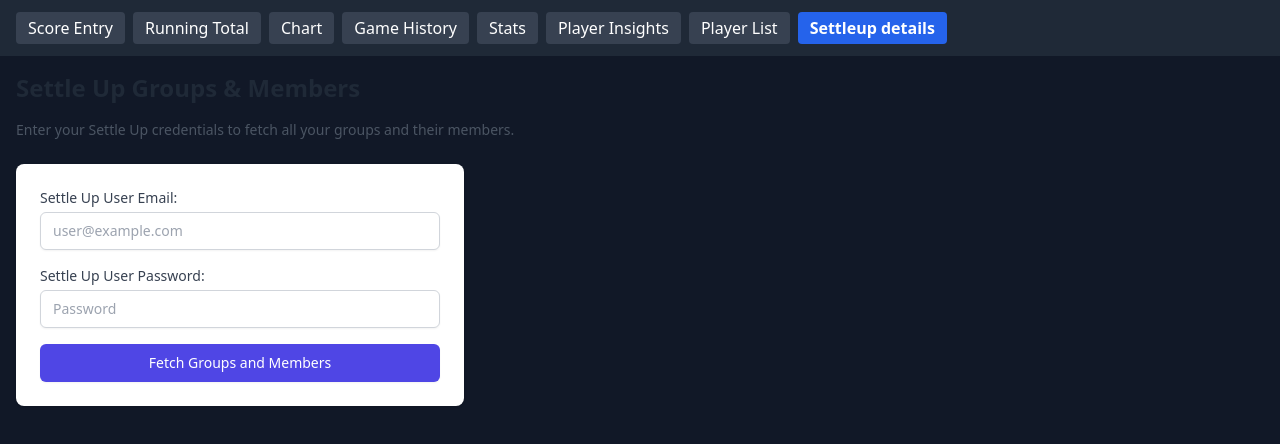
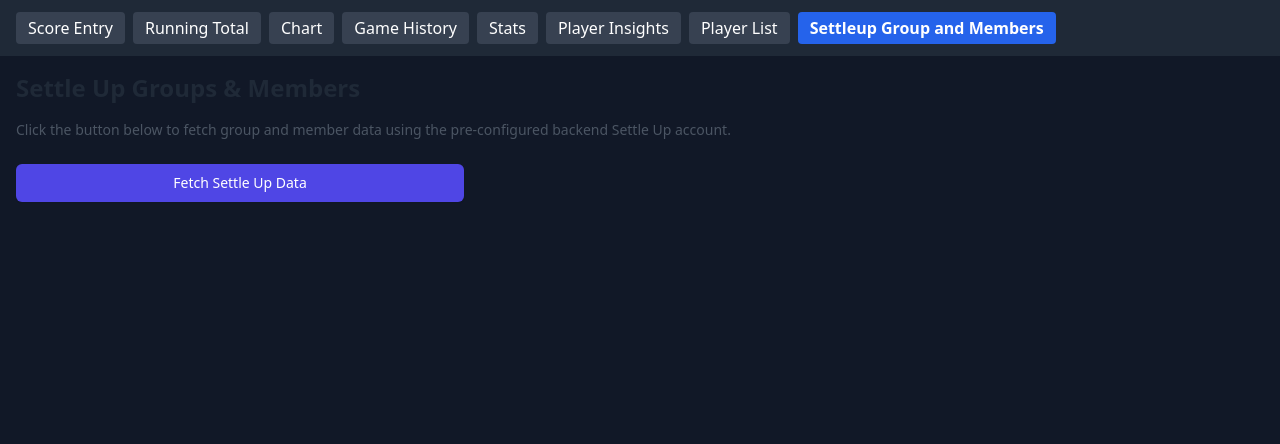
Before and after one commit to KTee1986/mahjong-tracker, a Next.js app: page /settleup-groups-members in a window 1280 px wide. Shown: the top 444 px of the page. Built offline with nearby package versions, Linux system fonts and the light colour scheme.

Commit message:
Settleup: add permission column for each memeber3

```diff
--- a/components/Layout.js
+++ b/components/Layout.js
@@ -12,7 +12,7 @@ const navItems = [
   /*{ label: "Advanced Stats", path: "/advanced-stats" },
   { label: "Head-to-Head", path: "/head-to-head" },*/
   { label: "Player List", path: "/player-list" },
-  { label: "Settleup details", path: "/settleup-groups-members" },
+  { label: "Settleup Group and Members", path: "/settleup-groups-members" },
 ];
 
 export default function Layout({ children }) {
--- a/pages/settleup-groups-members.js
+++ b/pages/settleup-groups-members.js
@@ -1,44 +1,43 @@
-// pages/settleup-groups-members.js (or any name you prefer)
-import { useState } from "react";
+// pages/settleup-groups-members.js (Using Backend Authentication)
+import { useState, useEffect } from "react";
 import Layout from "../components/Layout"; // Assuming you have a Layout component
+import { useRouter } from "next/router";
 
 export default function SettleUpGroupsAndMembers() {
-  // State for user inputs
-  const [email, setEmail] = useState("");
-  const [password, setPassword] = useState("");
-
-  // State for API interaction
+  const router = useRouter();
   const [isLoading, setIsLoading] = useState(false);
   const [error, setError] = useState("");
-
-  // State to store the fetched data (groups with their members)
-  // Structure: [{ id: 'groupId', name: 'GroupName', members: [{ memberId: 'mId', name: 'MemberName', active: true/false }], fetchError: boolean }, ...]
+  const [message, setMessage] = useState("");
+  // Expects members to have { memberId, name, active, permission }
   const [groupData, setGroupData] = useState(null);
 
+  // Optional: Add authentication check for your own application if needed
+  // useEffect(() => {
+  //   const loggedIn = sessionStorage.getItem("isLoggedIn"); // Or your auth method
+  //   if (loggedIn !== "true") {
+  //     router.replace("/login"); // Redirect to your app's login if needed
+  //   }
+  // }, [router]);
+
   /**
-   * Handles the form submission to fetch groups and their members.
+   * Handles fetching the groups and members using backend credentials.
    */
-  const handleSubmit = async (e) => {
-    e.preventDefault();
+  const handleFetchData = async () => {
     setIsLoading(true);
     setError("");
+    setMessage("");
     setGroupData(null); // Reset previous results
 
-    // Basic input validation
-    if (!email || !password) {
-      setError("Please fill in Email and Password.");
-      setIsLoading(false);
-      return;
-    }
-
     try {
-      // Call the new backend endpoint
+      // Call the backend endpoint. No body needed as auth uses env vars.
       const res = await fetch('/api/get-settleup-groups-and-members', {
-        method: 'POST',
+        method: 'POST', // Still POST to trigger the serverless function easily
         headers: {
           'Content-Type': 'application/json',
+          // No Authorization header needed here if your API route is protected differently
+          // or if it's intended to be called by authenticated users of your app.
         },
-        body: JSON.stringify({ email, password }),
+        // No body - backend uses environment variables for SettleUp auth
       });
 
       const data = await res.json();
@@ -56,6 +55,11 @@ export default function SettleUpGroupsAndMembers() {
 
       // Store the fetched data
       setGroupData(data.groupsWithMembers);
+      if (data.groupsWithMembers.length === 0) {
+        setMessage("No Settle Up groups found for the configured backend account.");
+      } else {
+         setMessage("Data fetched successfully."); // Provide success feedback
+      }
 
     } catch (err) {
       console.error("Fetch error:", err);
@@ -67,7 +71,7 @@ export default function SettleUpGroupsAndMembers() {
 
   /**
    * Renders the table for members of a single group.
-   * @param {Array} members - Array of member objects for the group.
+   * @param {Array} members - Array of member objects including permission text.
    */
   const renderMemberTable = (members) => {
     if (!members || members.length === 0) {
@@ -88,19 +92,35 @@ export default function SettleUpGroupsAndMembers() {
               <th scope="col" className="px-4 py-2 text-left text-xs font-medium text-gray-500 uppercase tracking-wider">
                 Active
               </th>
+              <th scope="col" className="px-4 py-2 text-left text-xs font-medium text-gray-500 uppercase tracking-wider">
+                Permission
+              </th>
             </tr>
           </thead>
           <tbody className="bg-white divide-y divide-gray-200">
             {members.map((member) => (
               <tr key={member.memberId}>
                 <td className="px-4 py-2 whitespace-nowrap text-sm font-medium text-gray-900">
-                  {member.name}
+                  {member.name || '(No Name)'}
                 </td>
                 <td className="px-4 py-2 whitespace-nowrap text-sm text-gray-500">
                   <code className="text-xs bg-gray-100 px-1 rounded">{member.memberId}</code>
                 </td>
                 <td className="px-4 py-2 whitespace-nowrap text-sm text-gray-500">
                   {member.active ? 'Yes' : 'No'}
+                </td>
+                <td className="px-4 py-2 whitespace-nowrap text-sm text-gray-500">
+                  {/* Display the permission text received from backend */}
+                  {member.permission ? (
+                     <span className={`${
+                         member.permission === 'Owner' ? 'font-semibold text-red-600' :
+                         member.permission === 'Read-Write' ? 'text-blue-600' : ''
+                     }`}>
+                         {member.permission}
+                     </span>
+                  ) : (
+                     <span className="italic text-gray-400">N/A</span> // If permission couldn't be fetched/mapped
+                  )}
                 </td>
               </tr>
             ))}
@@ -115,66 +135,28 @@ export default function SettleUpGroupsAndMembers() {
     <Layout>
       <h1 className="text-2xl font-bold mb-4 text-gray-800">Settle Up Groups & Members</h1>
       <p className="text-sm text-gray-600 mb-6">
-        Enter your Settle Up credentials to fetch all your groups and their members.
+        Click the button below to fetch group and member data using the pre-configured backend Settle Up account.
       </p>
 
-      {/* Input Form */}
-      <form onSubmit={handleSubmit} className="space-y-4 max-w-md mb-8 bg-white p-6 rounded-lg shadow">
-         <div>
-           <label htmlFor="email" className="block text-sm font-medium text-gray-700">
-             Settle Up User Email:
-           </label>
-           <input
-             type="email"
-             id="email"
-             value={email}
-             onChange={(e) => setEmail(e.target.value)}
-             required
-             className="mt-1 block w-full px-3 py-2 border border-gray-300 rounded-md shadow-sm focus:outline-none focus:ring-indigo-500 focus:border-indigo-500 sm:text-sm text-black"
-             placeholder="user@example.com"
-             autoComplete="email"
-           />
-         </div>
-         <div>
-           <label htmlFor="password" className="block text-sm font-medium text-gray-700">
-             Settle Up User Password:
-           </label>
-           <input
-             type="password"
-             id="password"
-             value={password}
-             onChange={(e) => setPassword(e.target.value)}
-             required
-             className="mt-1 block w-full px-3 py-2 border border-gray-300 rounded-md shadow-sm focus:outline-none focus:ring-indigo-500 focus:border-indigo-500 sm:text-sm text-black"
-             placeholder="Password"
-             autoComplete="current-password"
-           />
-         </div>
-         <div>
+      {/* Button to trigger fetch */}
+      <div className="mb-8 max-w-md">
         <button
-             type="submit"
+          onClick={handleFetchData}
           disabled={isLoading}
           className="w-full flex justify-center py-2 px-4 border border-transparent rounded-md shadow-sm text-sm font-medium text-white bg-indigo-600 hover:bg-indigo-700 focus:outline-none focus:ring-2 focus:ring-offset-2 focus:ring-indigo-500 disabled:opacity-50 disabled:cursor-not-allowed"
         >
-             {isLoading ? "Fetching Data..." : "Fetch Groups and Members"}
+          {isLoading ? "Fetching Data..." : "Fetch Settle Up Data"}
         </button>
       </div>
-      </form>
 
       {/* Loading State */}
-      {isLoading && (
-        <div className="text-center p-4">
-          <p className="text-indigo-600">Loading data...</p>
-          {/* Optional: Add a spinner */}
-        </div>
-      )}
+      {isLoading && ( <div className="text-center p-4"><p className="text-indigo-600">Loading data...</p></div> )}
 
       {/* Error Display */}
-      {error && (
-        <div className="mt-4 p-4 bg-red-100 border border-red-400 text-red-700 rounded-md shadow-sm">
-          <p><span className="font-bold">Error:</span> {error}</p>
-        </div>
-      )}
+      {error && ( <div className="mt-4 p-4 bg-red-100 border border-red-400 text-red-700 rounded-md shadow-sm"><p><span className="font-bold">Error:</span> {error}</p></div> )}
+
+      {/* Success/Info Message Display */}
+      {message && !error && ( <div className="mt-4 p-4 bg-green-100 border border-green-400 text-green-700 rounded-md shadow-sm"><p>{message}</p></div> )}
 
       {/* Results Display */}
       {groupData && !isLoading && (
@@ -189,12 +171,13 @@ export default function SettleUpGroupsAndMembers() {
                 {group.fetchError ? (
                    <p className="italic text-sm text-red-600 px-4">Could not fetch full details or members for this group.</p>
                 ) : (
-                   renderMemberTable(group.members)
+                   renderMemberTable(group.members) // This function now renders the extra column
                 )}
               </div>
             ))
           ) : (
-            <p className="italic text-gray-500">No groups found for this user.</p>
+            // Message state now handles the "no groups found" case
+            !message && <p className="italic text-gray-500">No group data loaded.</p>
           )}
         </div>
       )}
```
Lines whose indentation alone changed are shown as unchanged.
